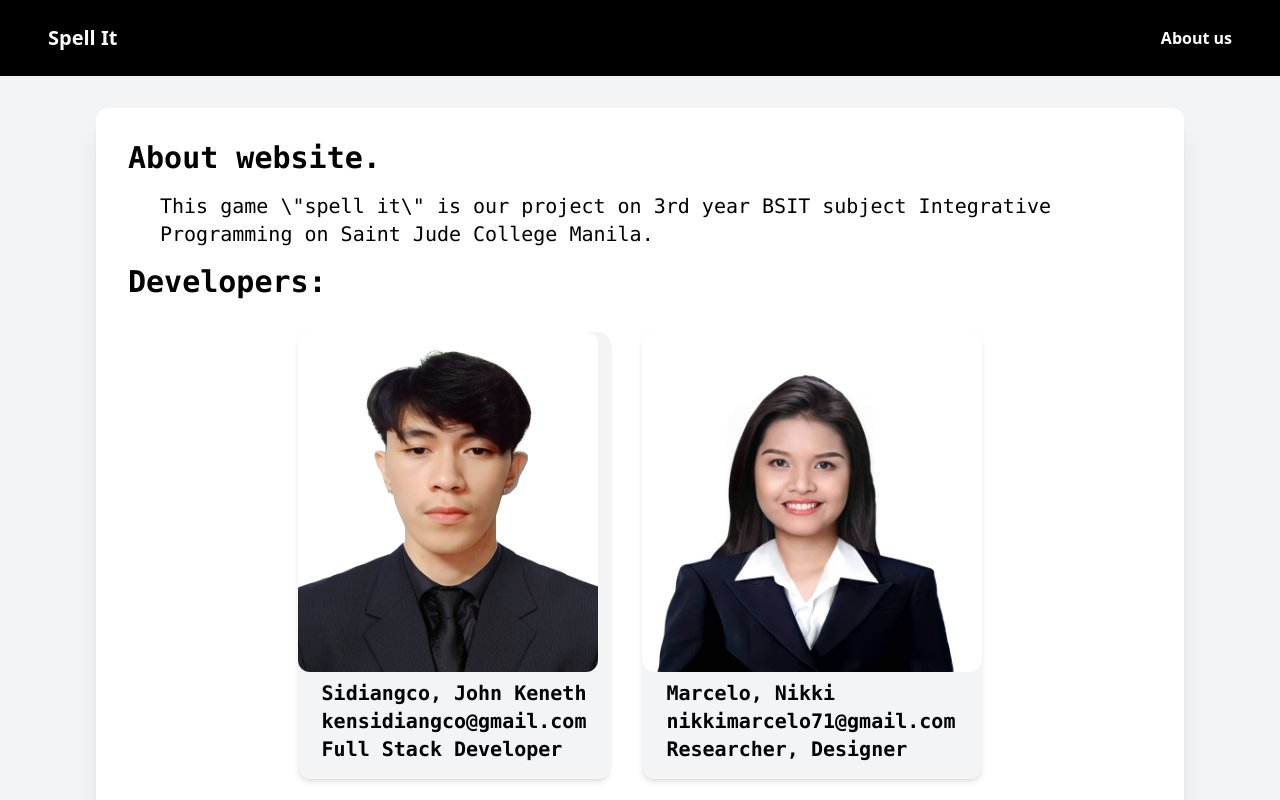
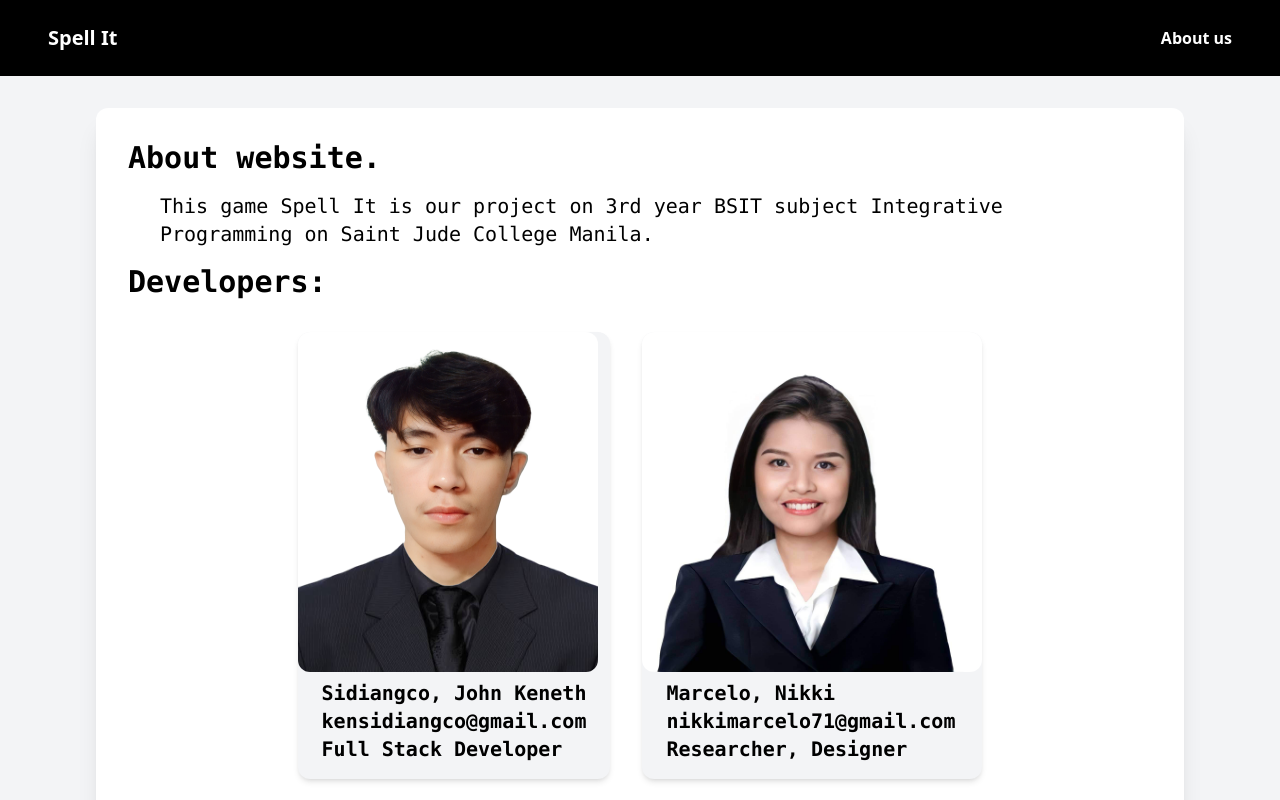
Before and after one commit to kensidiangco/spell-it-game, a Next.js app: page /About in a window 1280 px wide. Shown: the top 800 px of the page. Built offline with nearby package versions, Linux system fonts and the light colour scheme.

Commit message:
configuring layout error

```diff
--- a/pages/About.js
+++ b/pages/About.js
@@ -12,7 +12,7 @@ function About() {
         <div className="bg-white p-8 shadow-xl flex flex-col gap-4 rounded-xl">
           <div className="flex flex-col gap-4">
             <p className="text-3xl font-bold">About website.</p>
-            <p className="text-xl mx-8">This game \"spell it\" is our project on 3rd year BSIT subject Integrative Programming on Saint Jude College Manila.</p>
+            <p className="text-xl mx-8">This game Spell It is our project on 3rd year BSIT subject Integrative Programming on Saint Jude College Manila.</p>
           </div>
           <div className="flex flex-col gap-6">
             <p className="text-3xl font-bold">Developers:</p>
```
